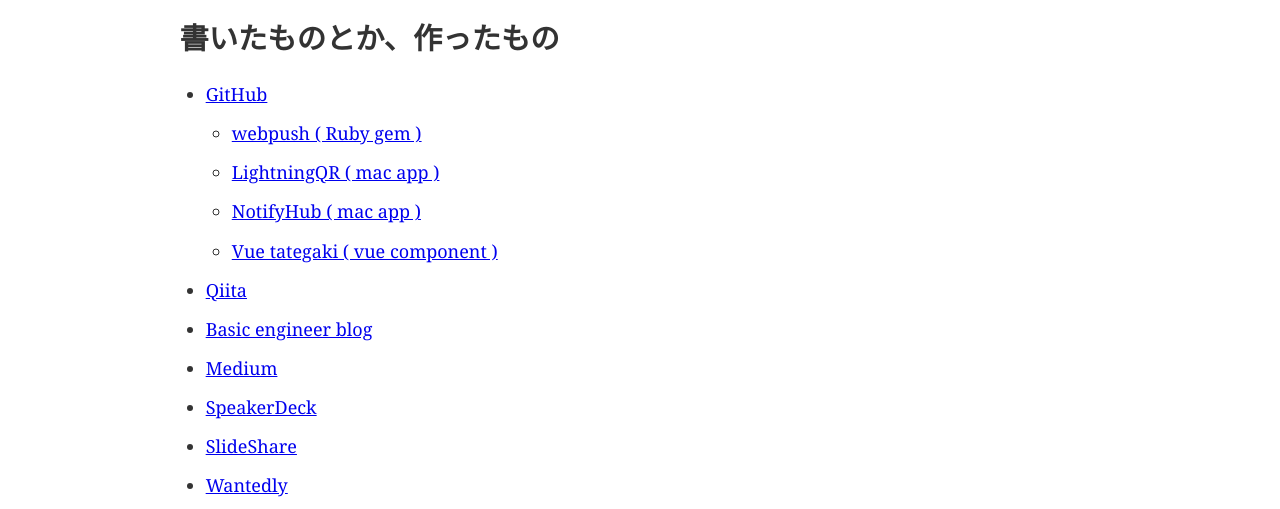
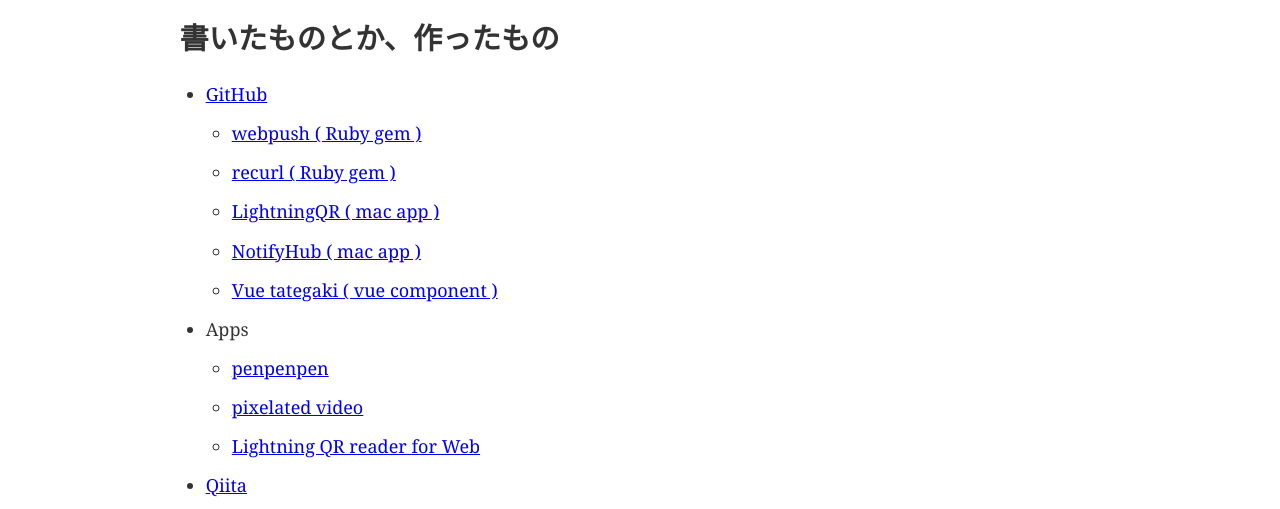
Before and after one commit to zaru/zaru, a Gatsby site: page / in a window 1280 px wide. Shown: the part 223-732 px from the top of the page. Built offline with nearby package versions, Linux system fonts and the light colour scheme; Gatsby itself is replaced by a stand-in of ours.

Commit message:
add apps

```diff
--- a/src/pages/index.js
+++ b/src/pages/index.js
@@ -18,9 +18,18 @@
         <a href="https://github.com/zaru">GitHub</a>
         <ul>
           <li><a href="https://github.com/zaru/webpush">webpush ( Ruby gem )</a></li>
+          <li><a href="https://github.com/zaru/recurl">recurl ( Ruby gem )</a></li>
           <li><a href="https://github.com/zaru/LightningQR">LightningQR ( mac app )</a></li>
           <li><a href="https://github.com/zaru/notify_hub">NotifyHub ( mac app )</a></li>
           <li><a href="https://github.com/zaru/vue.tategaki">Vue tategaki ( vue component )</a></li>
+        </ul>
+      </li>
+      <li>
+        Apps
+        <ul>
+          <li><a href="https://penpenpen.zaru.dev/">penpenpen</a></li>
+          <li><a href="https://pixelated-video.zaru.dev/">pixelated video</a></li>
+          <li><a href="https://lightning-qr.zaru.dev/">Lightning QR reader for Web</a></li>
         </ul>
       </li>
       <li><a href="https://qiita.com/zaru">Qiita</a></li>
```
Also changed, not shown: 1 other file.
